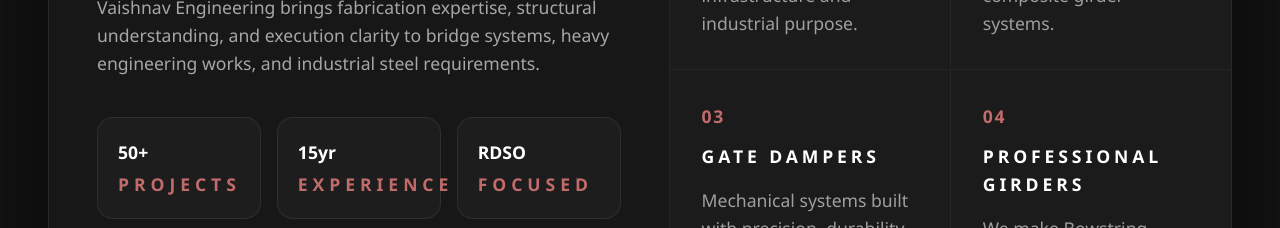
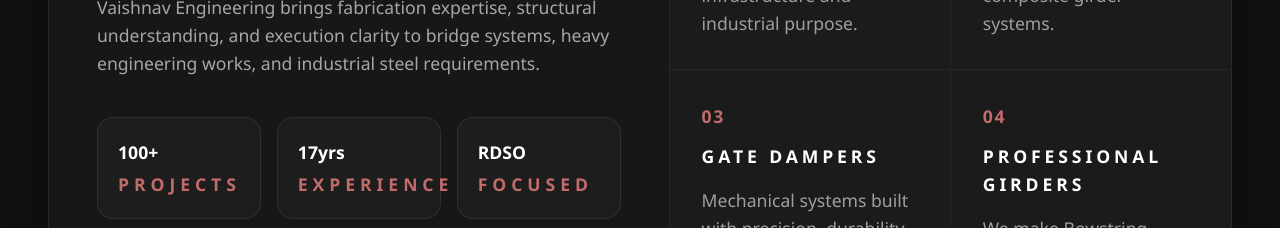
Before and after one commit to Naveenkumarsaravanan-12/vaishnav-engineering, a Next.js app: page / in a window 1280 px wide. Shown: the part 980-1208 px from the top of the page. Built offline with nearby package versions, Linux system fonts and the light colour scheme.

Commit message:
Update metrics for projects and experience

```diff
--- a/app/page.tsx
+++ b/app/page.tsx
@@ -82,8 +82,8 @@ const capabilities = [
 ] as const;
 
 const metrics = [
-  { value: "50+", label: "Projects" },
-  { value: "15yr", label: "Experience" },
+  { value: "100+", label: "Projects" },
+  { value: "17yrs", label: "Experience" },
   { value: "RDSO", label: "Focused" },
 ] as const;
 
```
